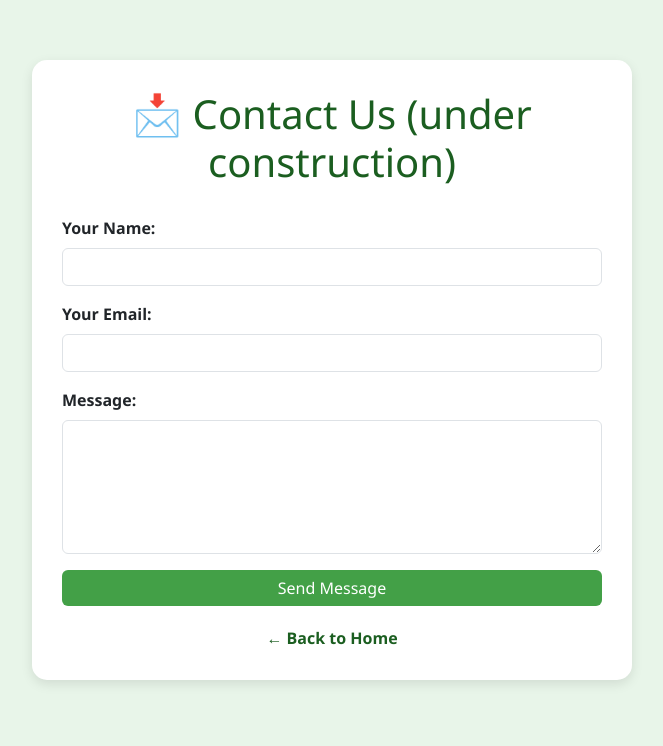
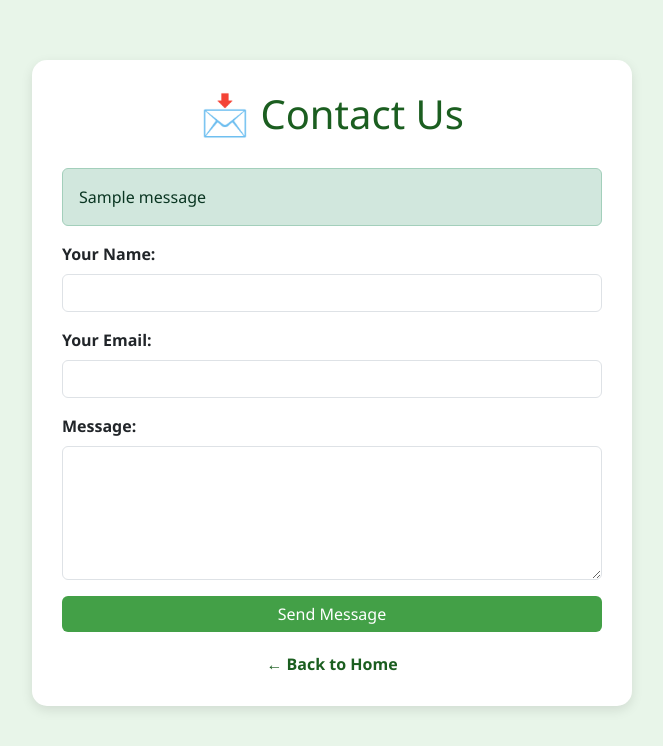
Before and after one commit to jamierjhill/Coach_organiser, a Flask app: page /contact in a window 1280 px wide. Shown: the top 746 px of the page, without its empty margins (308-971 px from the left). Run offline with Flask 3, Linux system fonts and the light colour scheme; one stand-in notice (Sample message) is shown.

Commit message:
working contact us page

```diff
--- a/app.py
+++ b/app.py
@@ -2,18 +2,29 @@
 from dotenv import load_dotenv
 load_dotenv()
 
-
+import os
 from flask import Flask
 from flask_login import LoginManager
-from dotenv import load_dotenv
-import os
+from flask_mail import Mail
+from blueprints import all_blueprints
+from models import load_users, User
 
-from blueprints import all_blueprints  # imports from blueprints/__init__.py
-from models import load_users, User
+mail = Mail()
 
 def create_app():
     app = Flask(__name__)
     app.secret_key = os.getenv("FLASK_SECRET_KEY")
+
+    # Mail config
+    app.config.update(
+        MAIL_SERVER=os.getenv("MAIL_SERVER"),
+        MAIL_PORT=int(os.getenv("MAIL_PORT")),
+        MAIL_USE_TLS=os.getenv("MAIL_USE_TLS") == "True",
+        MAIL_USERNAME=os.getenv("MAIL_USERNAME"),
+        MAIL_PASSWORD=os.getenv("MAIL_PASSWORD"),
+        MAIL_DEFAULT_SENDER=os.getenv("MAIL_USERNAME")
+    )
+    mail.init_app(app)
 
     # Ensure required directories exist
     os.makedirs("sessions", exist_ok=True)
@@ -21,7 +32,7 @@ def create_app():
     os.makedirs("data/events", exist_ok=True)
     os.makedirs("data", exist_ok=True)
 
-    # Set up Flask-Login
+    # Flask-Login setup
     login_manager = LoginManager()
     login_manager.login_view = "auth.login"
     login_manager.init_app(app)
@@ -33,7 +44,7 @@ def create_app():
             return User(id=user_id, username=user_id)
         return None
 
-    # Register all blueprints
+    # Register blueprints
     for bp in all_blueprints:
         app.register_blueprint(bp)
 
--- a/blueprints/main.py
+++ b/blueprints/main.py
@@ -1,26 +1,26 @@
 # blueprints/main.py
-from flask import Blueprint, render_template, redirect, request, session
+import os
+from flask import Blueprint, render_template, redirect, request, session, flash
 from flask_login import login_required, current_user
-import os
 
 main_bp = Blueprint("main", __name__)
+
 
 @main_bp.route("/")
 def root():
     return redirect("/login")
+
 
 @main_bp.route("/home")
 @login_required
 def home():
     return render_template("home.html")
 
+
 @main_bp.route("/guide")
 def guide():
     return render_template("coach_guide.html")
 
-@main_bp.route("/contact")
-def contact():
-    return render_template("contact.html")
 
 @main_bp.route("/notes", methods=["GET", "POST"])
 @login_required
@@ -50,3 +50,31 @@ def notes():
             notes_list = [line.strip() for line in f.readlines()]
 
     return render_template("notes.html", notes=notes_list)
+
+
+@main_bp.route("/contact", methods=["GET", "POST"])
+def contact():
+    if request.method == "POST":
+        from app import mail  # 🟢 Lazy import to avoid circular import
+        from flask_mail import Message
+
+        name = request.form.get("name")
+        email = request.form.get("email")
+        message_body = request.form.get("message")
+
+        msg = Message(
+            subject=f"📩 Contact Form from {name}",
+            sender=email,
+            recipients=["coacheshubteam@gmail.com"],
+            body=f"Name: {name}\nEmail: {email}\n\nMessage:\n{message_body}"
+        )
+
+        try:
+            mail.send(msg)
+            flash("✅ Message sent successfully!", "success")
+        except Exception as e:
+            flash("⚠️ Failed to send message. Please try again later.", "danger")
+
+        return redirect("/contact")
+
+    return render_template("contact.html")
--- a/templates/contact.html
+++ b/templates/contact.html
@@ -7,9 +7,9 @@
     window.dataLayer = window.dataLayer || [];
     function gtag(){dataLayer.push(arguments);}
     gtag('js', new Date());
-
     gtag('config', 'G-FL37QBZMLC');
   </script>
+
   <meta charset="UTF-8">
   <title>📩 Contact Us - Tennis Toolbox</title>
   <meta name="viewport" content="width=device-width, initial-scale=1">
@@ -65,23 +65,37 @@
 </head>
 <body>
   <div class="contact-container">
-    <h1>📩 Contact Us (under construction)</h1>
-    <form>
+    <h1>📩 Contact Us</h1>
+
+    <!-- Flash messages -->
+    {% with messages = get_flashed_messages(with_categories=true) %}
+      {% if messages %}
+        {% for category, message in messages %}
+          <div class="alert alert-{{ category }} mt-2">{{ message }}</div>
+        {% endfor %}
+      {% endif %}
+    {% endwith %}
+
+    <form method="POST">
       <div class="mb-3">
         <label for="name" class="form-label">Your Name:</label>
-        <input type="text" class="form-control" id="name" required>
+        <input type="text" class="form-control" id="name" name="name" required>
       </div>
+
       <div class="mb-3">
         <label for="email" class="form-label">Your Email:</label>
-        <input type="email" class="form-control" id="email" required>
+        <input type="email" class="form-control" id="email" name="email" required>
       </div>
+
       <div class="mb-3">
         <label for="message" class="form-label">Message:</label>
-        <textarea class="form-control" id="message" rows="5" required></textarea>
+        <textarea class="form-control" id="message" name="message" rows="5" required></textarea>
       </div>
+
       <button type="submit" class="btn btn-success w-100">Send Message</button>
     </form>
-    <a href="/" class="back-link">← Back to Home</a>
+
+    <a href="/home" class="back-link">← Back to Home</a>
   </div>
 </body>
 </html>
```
Also changed, not shown: templates/home.html (+7 -2 lines). Lines whose indentation alone changed are shown as unchanged.
